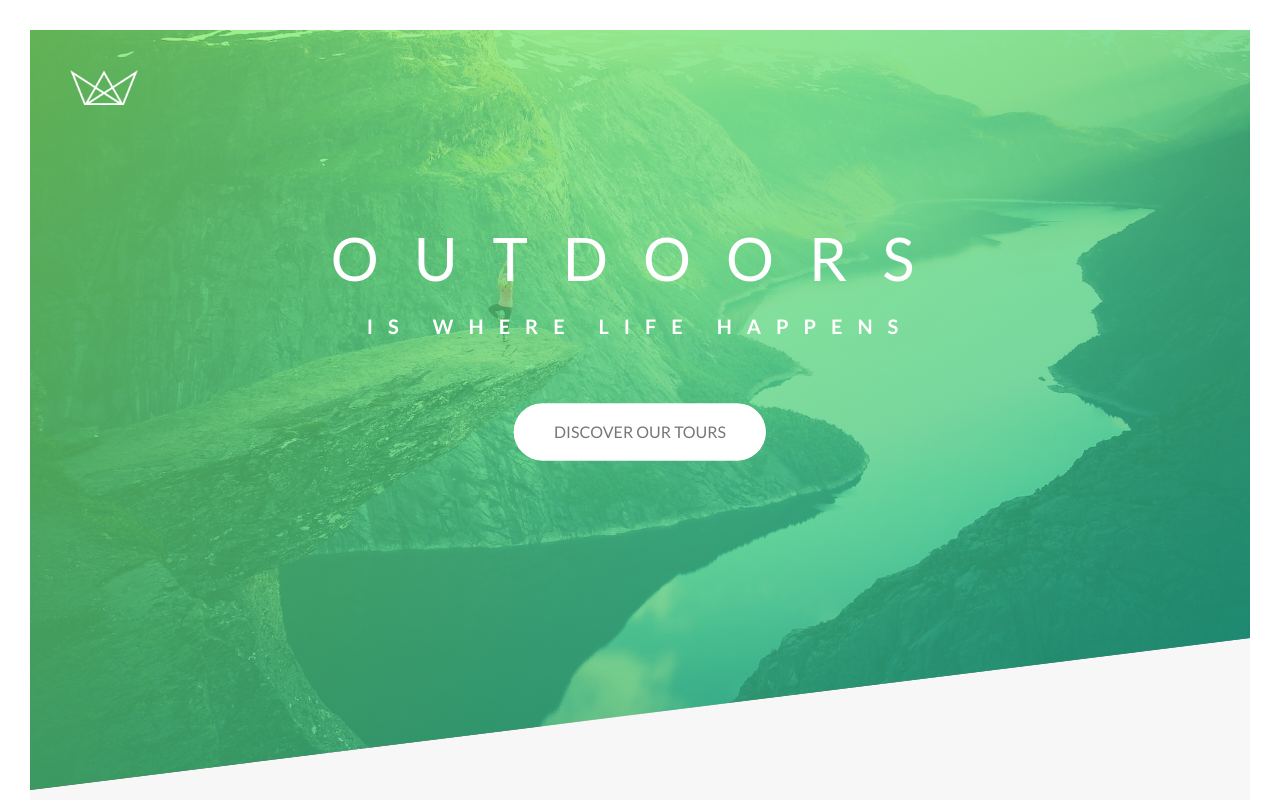
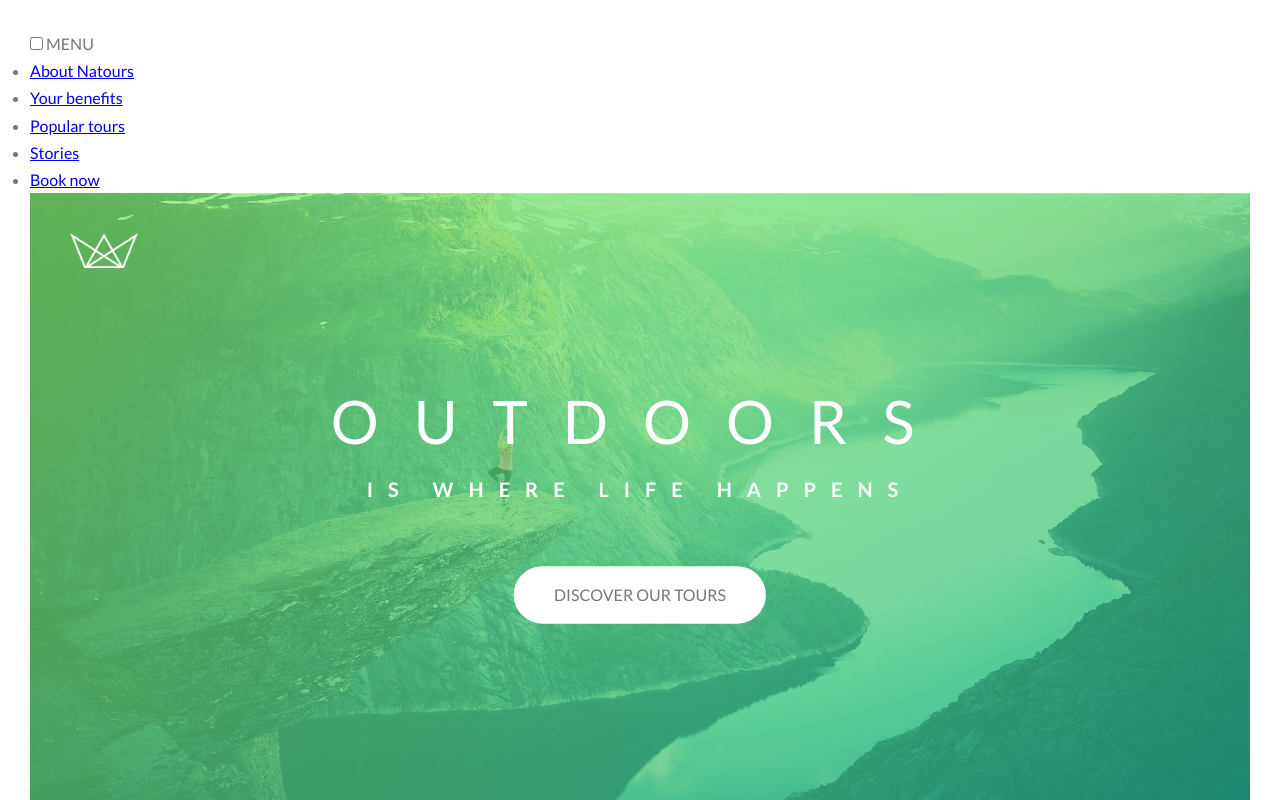
Before and after one commit to dario-piotrowicz/VueJS3-CSS_demo_Natours_website_miniproject, a Vue app: page / in a window 1280 px wide. Shown: the top 800 px of the page. Built offline with nearby package versions, Linux system fonts and the light colour scheme.

Commit message:
set up the navigation component's markup

```diff
--- a/src/components/Navigation.vue
+++ b/src/components/Navigation.vue
@@ -1,5 +1,29 @@
 <template>
     <div class="navigation">
+        <input type="checkbox" class="navigation__checkbox" id="navigation-hidden-checkbox">
+        <label for="navigation-hidden-checkbox" class="navigation__button">
+            MENU
+        </label>
+        <div class="navigation__background"></div>
+        <nav class="navigation__menu">
+            <ul class="navigation__list">
+                <li class="navigation__list-item">
+                    <a href="#" class="navigation__link">About Natours</a>
+                </li>
+                <li class="navigation__list-item">
+                        <a href="#" class="navigation__link">Your benefits</a>
+                </li>
+                <li class="navigation__list-item">
+                        <a href="#" class="navigation__link">Popular tours</a>
+                </li>
+                <li class="navigation__list-item">
+                        <a href="#" class="navigation__link">Stories</a>
+                </li>
+                <li class="navigation__list-item">
+                        <a href="#" class="navigation__link">Book now</a>
+                </li>
+            </ul>
+        </nav>
     </div>
 </template>
 
```
